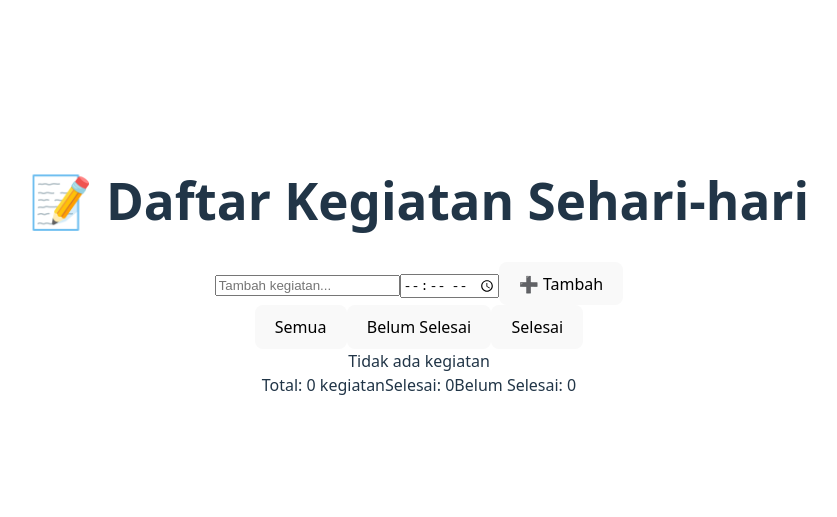
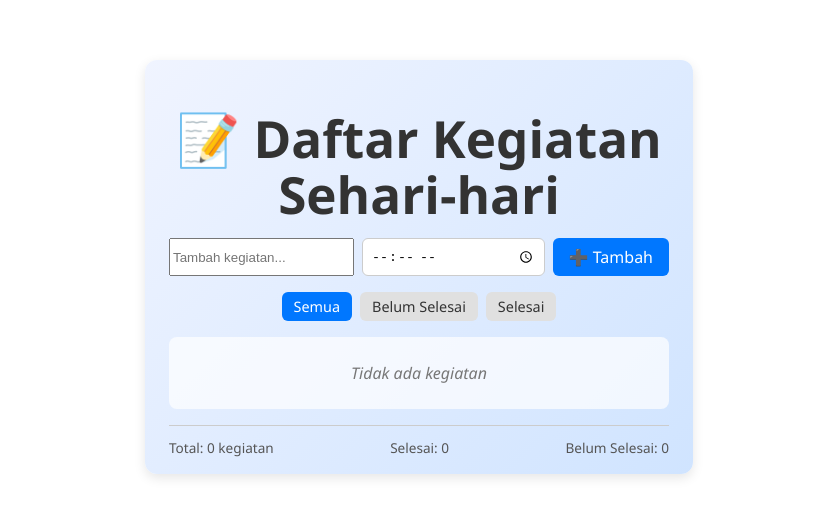
Before and after one commit to nurainigs04/32-pbk-uts-233510845, a Vue app: page / in a window 1280 px wide. Shown: the part 133-650 px from the top of the page, without its empty margins (221-1058 px from the left). Built offline with nearby package versions, Linux system fonts and the light colour scheme.

Commit message:
menambahkan style css

```diff
--- a/src/App.vue
+++ b/src/App.vue
@@ -116,4 +116,151 @@ function hapusKegiatan(index) {
 
 
 <style scoped>
+.app {
+  max-width: 500px;
+  margin: 2rem auto;
+  padding: 1rem 1.5rem;
+  background: linear-gradient(135deg, #f0f4ff, #d0e4ff);
+  border-radius: 12px;
+  box-shadow: 0 4px 12px rgba(0, 0, 0, 0.1);
+  font-family: 'Segoe UI', Tahoma, Geneva, Verdana, sans-serif;
+}
+
+h1 {
+  text-align: center;
+  color: #333;
+  margin-bottom: 1rem;
+}
+
+form {
+  display: flex;
+  gap: 0.5rem;
+  margin-bottom: 1rem;
+}
+
+input[type='text'],
+input[type='time'] {
+  padding: 0.5rem;
+  flex: 1;
+  border: 1px solid #ccc;
+  border-radius: 6px;
+  outline: none;
+  transition: border-color 0.3s;
+}
+
+input[type='text']:focus,
+input[type='time']:focus {
+  border-color: #0077ff;
+}
+
+button {
+  padding: 0.5rem 1rem;
+  background-color: #0077ff;
+  color: white;
+  border: none;
+  border-radius: 6px;
+  cursor: pointer;
+  transition: background-color 0.3s, transform 0.1s;
+}
+
+button:hover {
+  background-color: #005fcc;
+}
+
+button:active {
+  transform: scale(0.95);
+}
+
+.filter-container {
+  display: flex;
+  gap: 0.5rem;
+  margin: 1rem 0;
+  justify-content: center;
+}
+
+.filter-btn {
+  background-color: #e0e0e0;
+  color: #333;
+  font-size: 0.9rem;
+  padding: 0.3rem 0.75rem;
+}
+
+.filter-btn:hover {
+  background-color: #d0d0d0;
+}
+
+.filter-btn.active {
+  background-color: #0077ff;
+  color: white;
+}
+
+ul {
+  list-style: none;
+  padding: 0;
+}
+
+.list-item {
+  background: white;
+  padding: 0.75rem;
+  border-radius: 8px;
+  display: flex;
+  align-items: center;
+  justify-content: space-between;
+  box-shadow: 0 2px 5px rgba(0,0,0,0.05);
+  margin-bottom: 0.5rem;
+}
+
+.list-item label {
+  display: flex;
+  align-items: center;
+  gap: 0.5rem;
+  flex: 1;
+  min-width: 0;
+}
+
+.list-item span {
+  font-size: 1rem;
+  color: #333;
+  word-break: break-word;
+  flex: 1;
+}
+
+.selesai {
+  text-decoration: line-through;
+  color: gray !important;
+}
+
+.hapus-btn {
+  background: transparent;
+  color: #ff4d4d;
+  padding: 0.25rem;
+  border: none;
+  cursor: pointer;
+  font-size: 1.2rem;
+  transition: transform 0.2s ease;
+}
+
+.hapus-btn:hover {
+  transform: scale(1.2);
+}
+
+.status-bar {
+  display: flex;
+  justify-content: space-between;
+  margin-top: 1rem;
+  padding-top: 0.75rem;
+  border-top: 1px solid #ccc;
+  font-size: 0.85rem;
+  color: #555;
+}
+
+.empty-state {
+  text-align: center;
+  padding: 1.5rem;
+  color: #777;
+  font-style: italic;
+  background: rgba(255, 255, 255, 0.7);
+  border-radius: 8px;
+  margin: 1rem 0;
+}
 </style>
```
